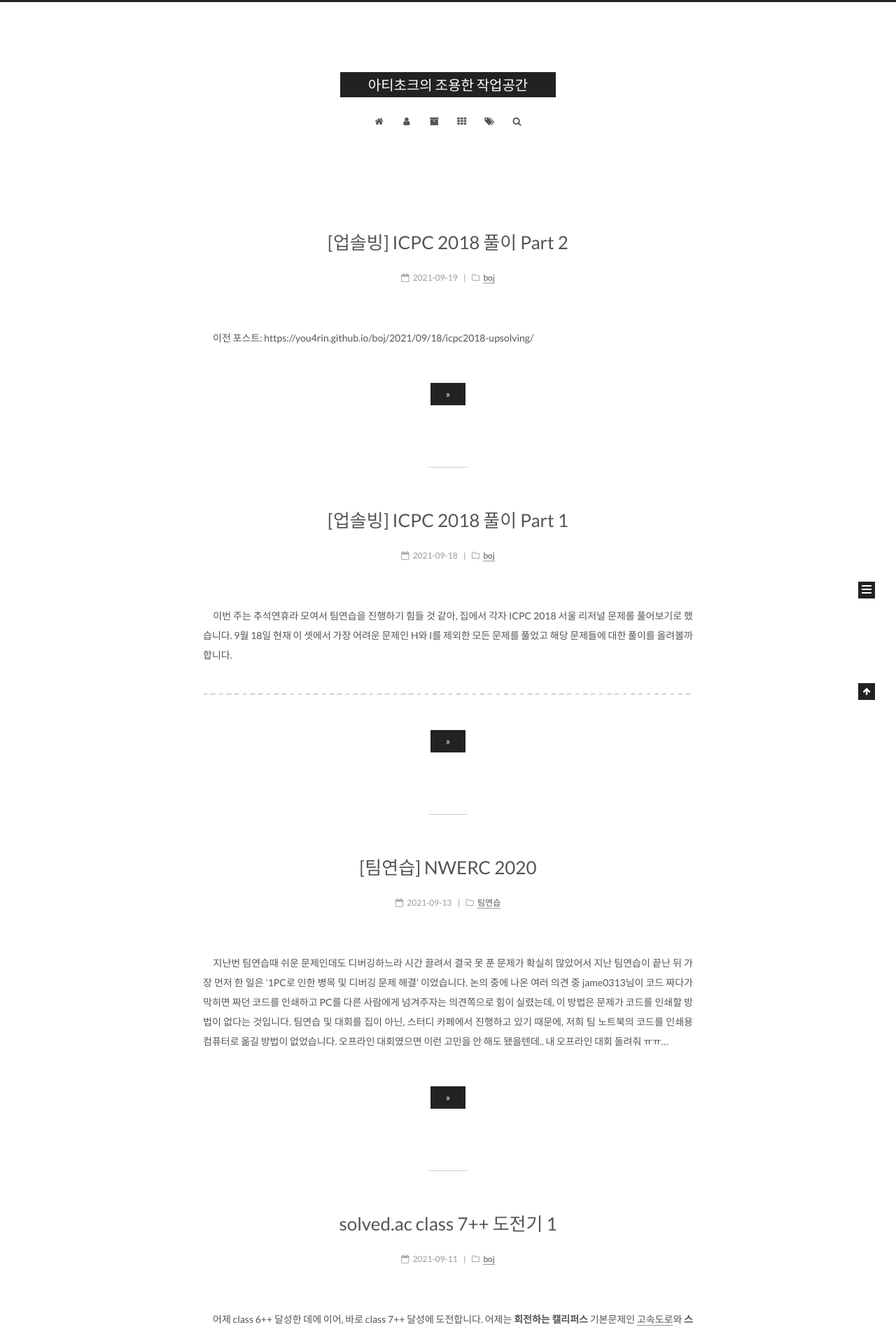
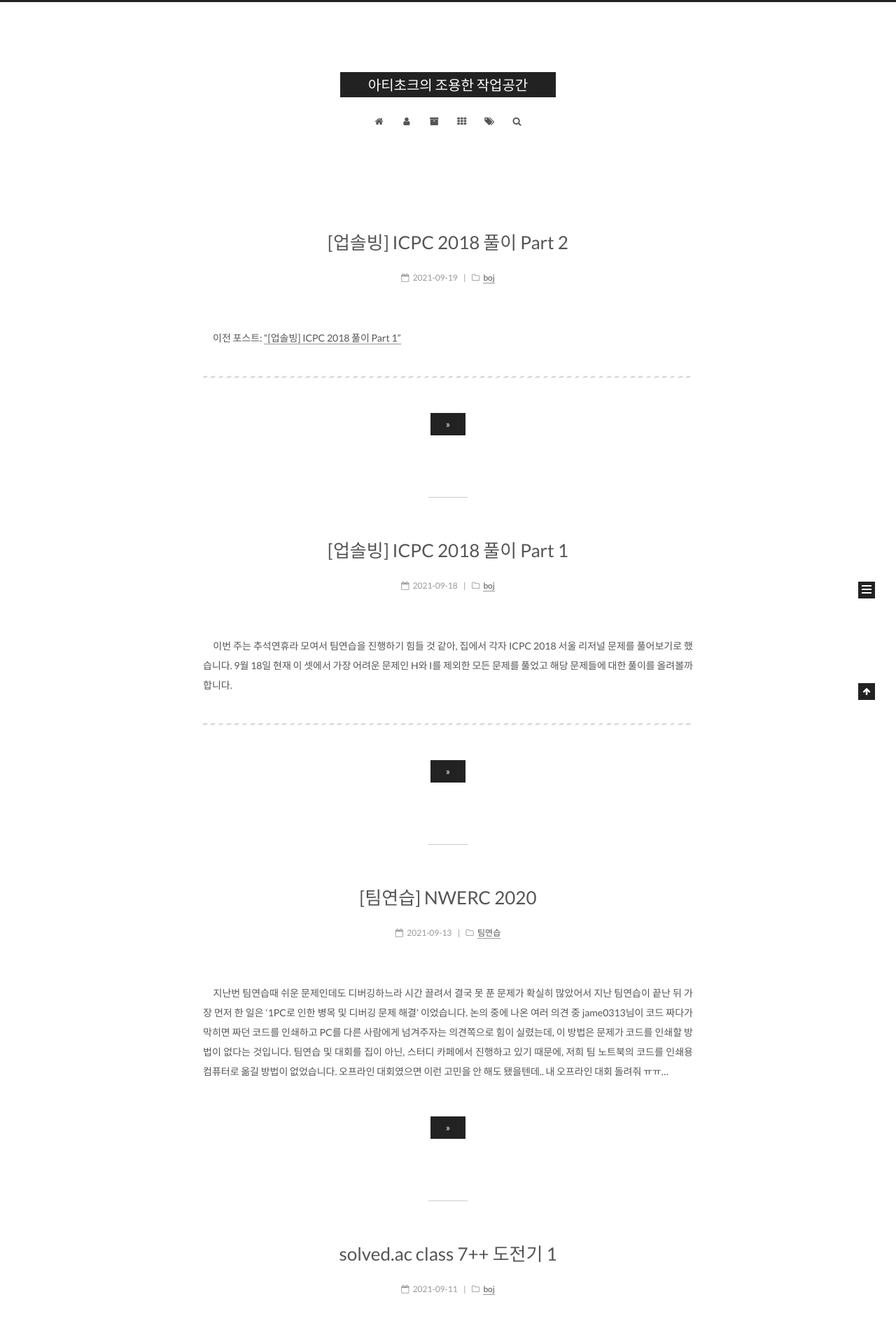
Before and after one commit to you4rin/you4rin.github.io, a Jekyll site: the page built from index.html, in a window 1280 px wide. Shown: the top 1903 px of the page at 70% size. Built offline with Jekyll 4.4.1, drawn with Linux system fonts in a browser that asks for light colours; the list of posts is cut into pages by our own code.

Commit message:
fix typo

````diff
--- a/_posts/2021-09-19-icpc2018-upsolving2.md
+++ b/_posts/2021-09-19-icpc2018-upsolving2.md
@@ -14,7 +14,8 @@
  - BOJ 16366
 ---
 
-　이전 포스트: https://you4rin.github.io/boj/2021/09/18/icpc2018-upsolving/
+　이전 포스트: ["[업솔빙] ICPC 2018 풀이 Part 1"](https://you4rin.github.io/boj/2021/09/18/icpc2018-upsolving/)
+<hr/>
 
 　이 글에서는 Part 1에서 다루지 못한 나머지 5문제의 풀이를 서술합니다.
 
@@ -32,7 +33,7 @@
 　풀이는 간단합니다. 모든 \\( (X, Y) \\)쌍에 대해 \\( d(X, Y) \\)와 \\( d(Y, X) \\)를 비교해서 간선을 구성한 후, **플로이드-와샬**을 돌리면 \\( O(n^3) \\)에 풀 수 있습니다.
 
 <details markdown="1">
-<summary>코드</summary>
+<summary>　<U>코드</U>;</summary>
 
 ```c++
 #include<cstdio>
@@ -92,6 +93,8 @@
 
 </details>
 
+<hr/>
+
 ### 　**G. [Secret Code](https://www.acmicpc.net/problem/16363)**
 　티어: **<font color='#2af8b4'>플래티넘 II</font>**
 
@@ -159,6 +162,8 @@
 
 </details>
 
+<hr/>
+
 ### 　**C. [Disks Arrangement](https://www.acmicpc.net/problem/16359)**
 　티어: **<font color='#00b4fc'>다이아몬드 V</font>**
 
@@ -181,7 +186,7 @@
 　증명은 나중에 알게되면 추가하도록 하겠습니다.
 
 <details markdown="1">
-<summary>코드</summary>
+<summary>　<U>코드</U></summary>
 
 ```c++
 #include<cstdio>
@@ -254,6 +259,8 @@
 
 </details>
 
+<hr/>
+
 ### 　**E. [LED](https://www.acmicpc.net/problem/16361)**
 　티어: **<font color='#27e2a4'>플래티넘 IV</font>**
 
@@ -316,6 +323,8 @@
 
 </details>
 
+<hr/>
+
 ### 　**J. [Starwars](https://www.acmicpc.net/problem/16366)**
 　티어: **<font color='#27e2a4'>플래티넘 IV</font>**
 
@@ -328,7 +337,7 @@
 　이렇게 풀면 해당 문제를 \\( O(\Sigma {d_i d_j}) = O(\Sigma {d_i \Sigma {d_j}}) = O(m^2)\\)에 해결할 수 있습니다.
 
 <details markdown="1">
-<summary>코드</summary>
+<summary>　<U>코드</U></summary>
 
 ```c++
 #include<cstdio>
````
Also changed, not shown: other parts of _posts/2021-09-19-icpc2018-upsolving2.md (+4 -4 lines), _posts/2021-09-18-icpc2018-upsolving.md (+5 -5 lines).
